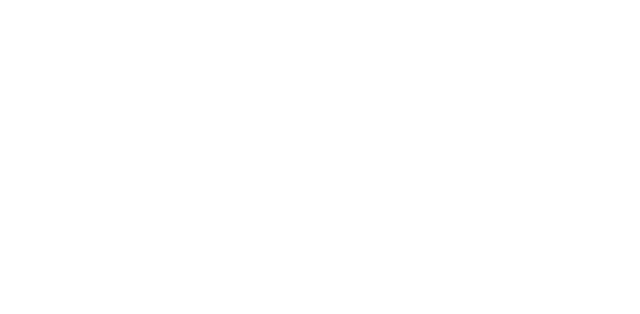
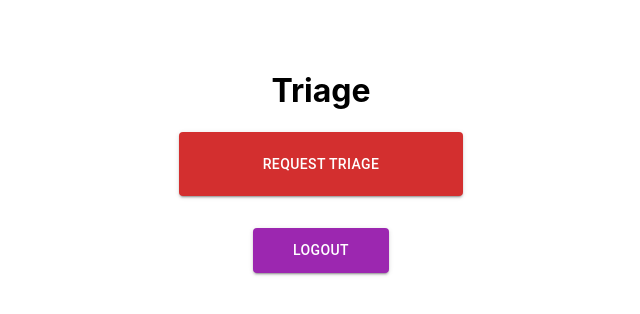
Before and after one commit to SENG-350-2024-fall/Team-8, a React (Create React App) app in the folder mister-ed/: page /triage in a window 1280 px wide. Before the commit this address had no page. Shown: the top 314 px of the page, without its empty margins (319-959 px from the left). Built offline with nearby package versions, Linux system fonts and the light colour scheme.

Commit message:
feat: implement triage page layout

```diff
--- a/mister-ed/src/App.js
+++ b/mister-ed/src/App.js
@@ -4,6 +4,7 @@
 import Login from './pages/Login';
 import CreateAccount from './pages/create_account/CreateAccount';
 import HomePage from './pages/HomePage';
+import Triage from './pages/Triage';
 import './App.css';
 
 function App() {
@@ -15,6 +16,7 @@
           <Route path="/login" element={<Login />} />
           <Route path="/create-account" element={<CreateAccount />} />
           <Route path="/home" element={<HomePage />} />
+		  <Route path="/triage" element={<Triage />} />
           <Route path="/" element={<Navigate to="/landing" />} />
         </Routes>
       </div>
--- a/mister-ed/src/pages/Triage.js
+++ b/mister-ed/src/pages/Triage.js
@@ -0,0 +1,46 @@
+import React from 'react';
+import { Button, Grid, Box } from '@mui/material';
+import { useNavigate } from 'react-router-dom';
+
+function Triage() {
+  const navigate = useNavigate();
+
+  const handleLogout = () => {
+    navigate('/login');
+  };
+
+  return (
+    <div style={{ display: 'flex', flexDirection: 'column', alignItems: 'center', paddingTop: '50px' }}>
+      <h1>Triage</h1>
+
+      {/* Grid of buttons */}
+      <Grid container spacing={2} justifyContent="center" style={{ maxWidth: '600px' }}>
+        <Grid item xs={6}>
+          <Button
+            variant="contained"
+            color="error"
+            fullWidth
+            style={{ padding: '20px' }}
+            onClick={() => alert('Request Triage Clicked')}
+          >
+			Request Triage
+          </Button>
+        </Grid>
+      </Grid>
+
+      {/* Logout Button */}
+      <Box mt={4}>
+        <Button
+          variant="contained"
+          color="secondary"
+          onClick={handleLogout}
+          style={{ padding: '10px 40px' }}
+        >
+          Logout
+        </Button>
+      </Box>
+    </div>
+  );
+}
+
+export default Triage;
```
